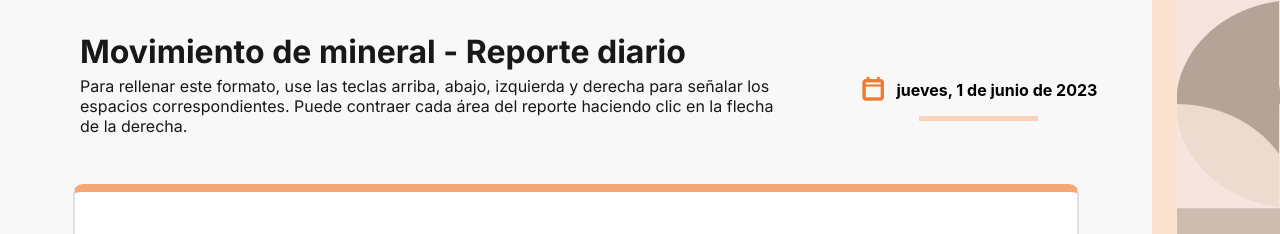
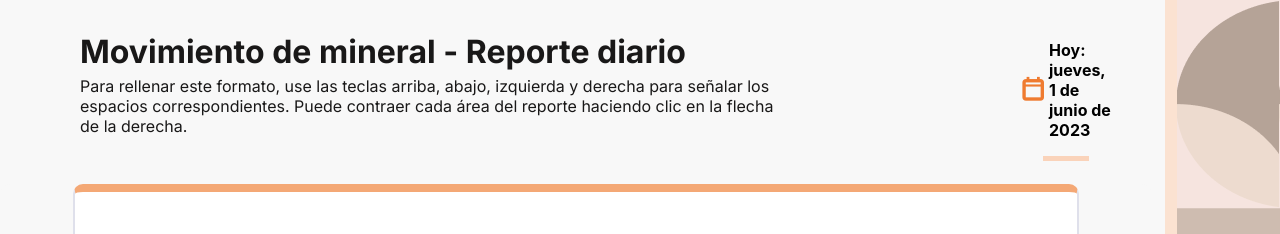
Before and after one commit to DianaA96/BeneficiadoraMetalzimFront, a React (Create React App) app: page /reporte-movimiento-mineral in a window 1280 px wide. Shown: the top 234 px of the page. Built offline with nearby package versions, Linux system fonts and the light colour scheme; no server answers.

Commit message:
Corrige estilos de Header

```diff
--- a/src/components/HeaderDiseno.js
+++ b/src/components/HeaderDiseno.js
@@ -26,7 +26,7 @@ function HeaderDiseno(props) {
                     <div className="fechaFormularioLab">
                         <span className="material-symbols-outlined iconFecha">calendar_today</span>
                         <div className="divFechaEspacio"></div>
-                            <p>{fecha}</p>
+                            <p>{props.customDate ? props.customDate : `Hoy: ${fecha}`}</p>
                         </div>
                     <div className="lineaFechaFL"></div>
                 </div>
--- a/src/components/HeaderSencillo.js
+++ b/src/components/HeaderSencillo.js
@@ -11,7 +11,7 @@ function HeaderSencillo(props) {
 
     if (myDate) {
         return (
-            <header style={{flexDirection:"row", display:"flex"}}>
+            <header style={{flexDirection:"row", display:"flex", width: "90%", justifyContent:"space-between"}}>
                 <div className="containerHeaders" >
                     <title>{props.titulo}</title>
                     <div className="titleHeader">
@@ -22,11 +22,11 @@ function HeaderSencillo(props) {
                     </p>
                 </div>
 
-                <div className="fechaFormLab" >
+                <div className="fechaFormLab" style={{marginLeft:"10rem"}}>
                     <div className="fechaFormularioLab">
                         <span className="material-symbols-outlined iconFecha">calendar_today</span>
                         <div className="divFechaEspacio"></div>
-                            <p>{fecha}</p>
+                        <p>{props.customDate ? props.customDate : `Hoy: ${fecha}`}</p>
                         </div>
                     <div className="lineaFechaFL"></div>
                 </div>
```
